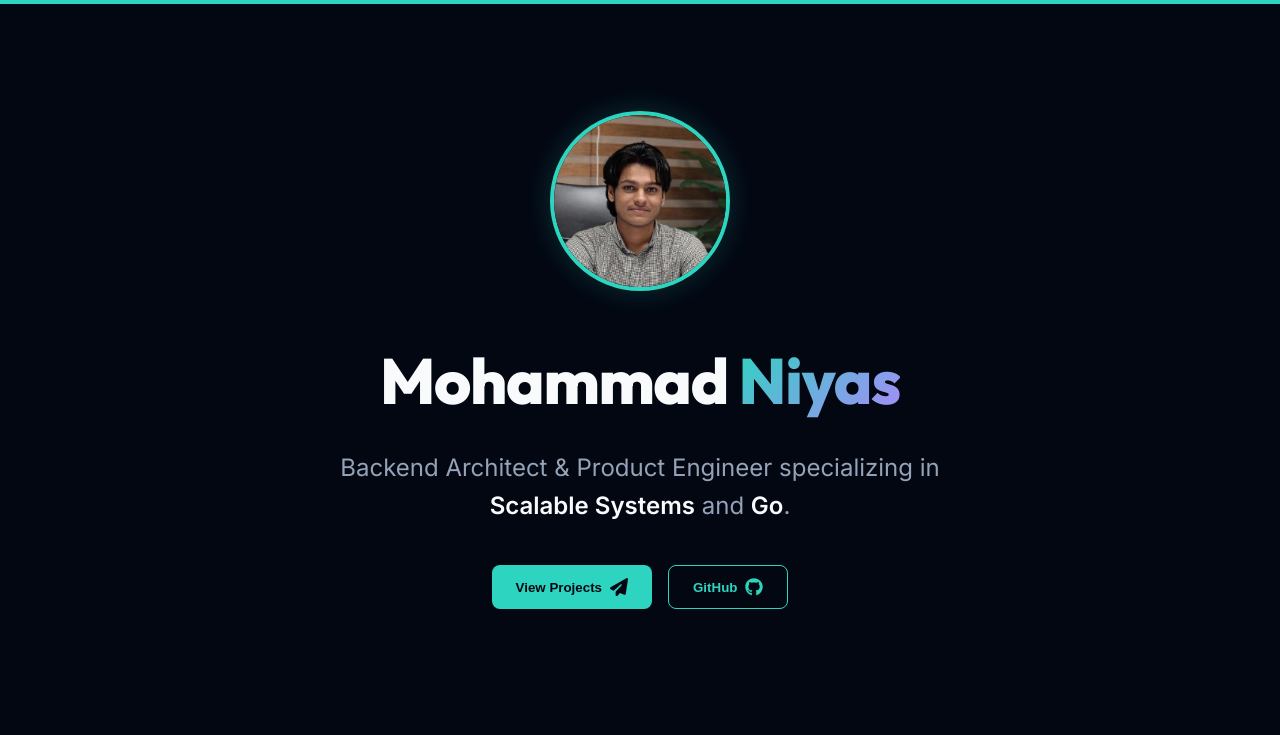
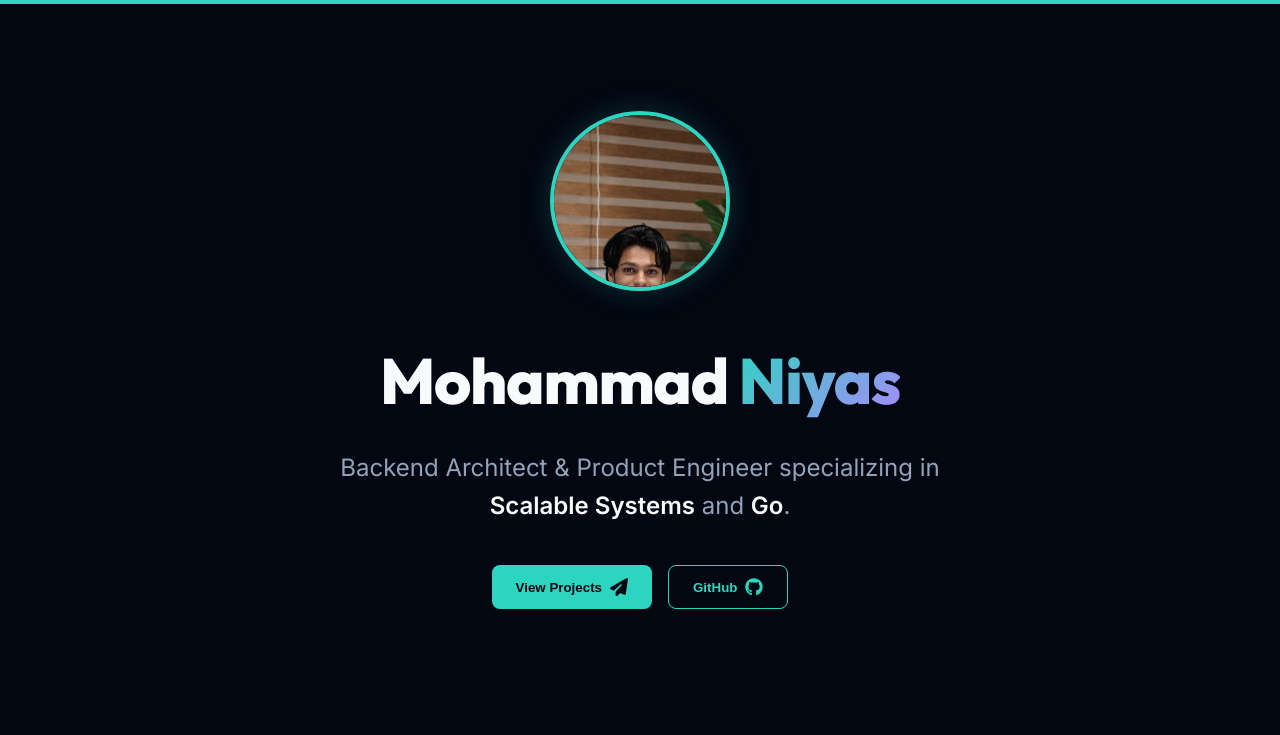
Before and after one commit to Mohammad-Niyas/port-folio-2, a React app: page / in a window 1280 px wide. Shown: the top 735 px of the page. Built offline with nearby package versions, Linux system fonts and the light colour scheme; the HTML template or start-up script is replaced by a standard one.

Commit message:
Update profile image with user's specific JPG

```diff
--- a/src/components/Hero.jsx
+++ b/src/components/Hero.jsx
@@ -12,7 +12,7 @@ const Hero = () => {
         style={{ marginBottom: '2rem' }}
       >
         <img
-          src="/my-profile.png"
+          src="/my-profile.jpeg"
           alt="Mohammad Niyas"
           style={{ width: '180px', height: '180px', borderRadius: '50%', border: '4px solid var(--primary-color)', boxShadow: '0 0 30px rgba(45, 212, 191, 0.2)', objectFit: 'cover', objectPosition: 'top' }}
         />
```
Also changed, not shown: public/my-profile.jpeg (added).
